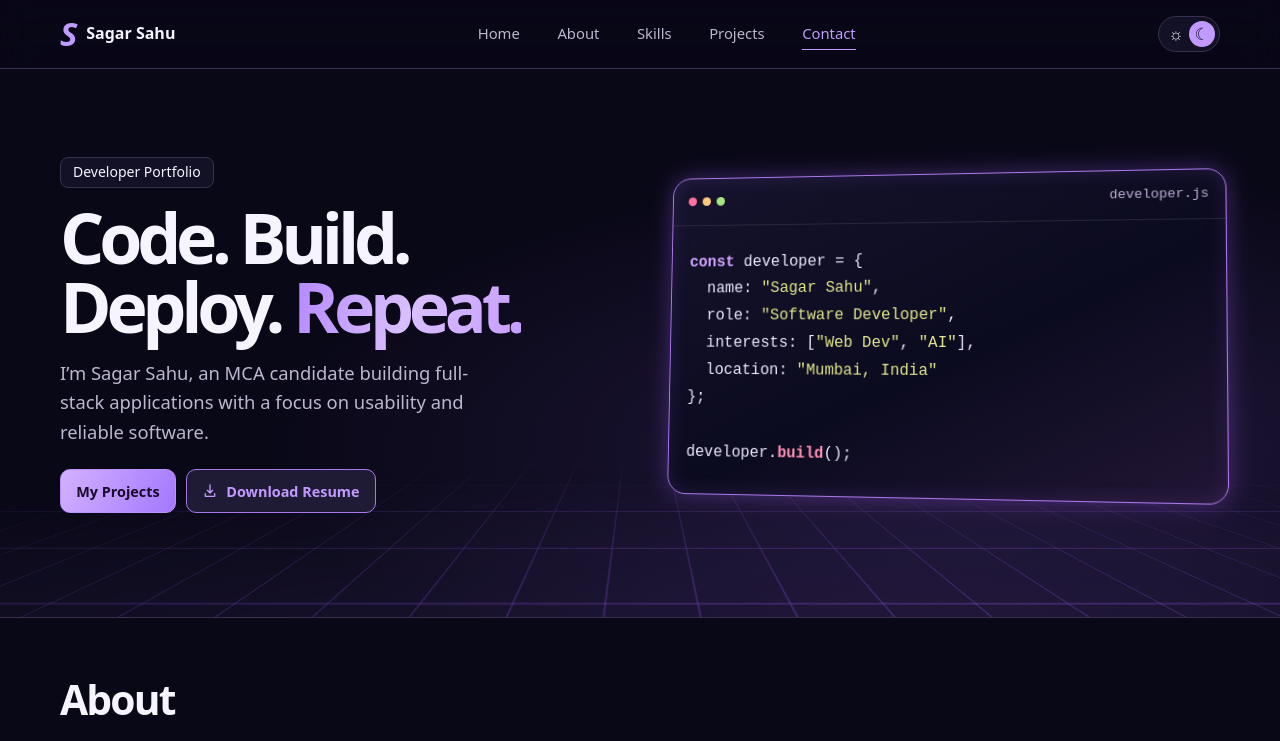
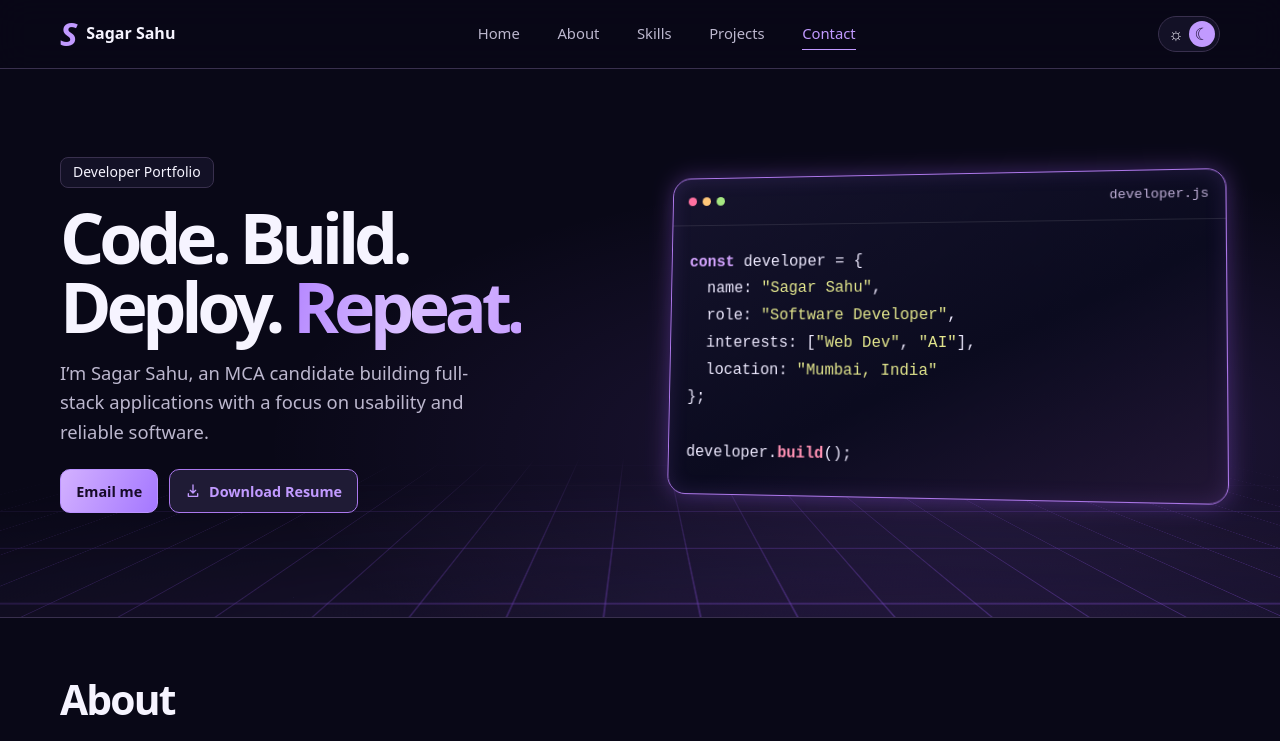
Before and after one commit to Sagar-rolex/sagar-sahu-portfolio, a React (Vite) app: page / in a window 1280 px wide. Shown: the top 741 px of the page. Built offline with nearby package versions, Linux system fonts and the light colour scheme.

Commit message:
Use email CTA in portfolio hero

```diff
--- a/src/Sections.jsx
+++ b/src/Sections.jsx
@@ -1,3 +1,6 @@
+const contactEmail = '24sahusagar@gmail.com';
+const contactLink = `mailto:${contactEmail}`;
+
 function openMessageDraft(event) {
   event.preventDefault();
   const form = event.currentTarget;
@@ -20,7 +23,7 @@ export function Hero() {
           <h1 id="hero-title" className="intro" style={{ "--step": "1" }}>Code. Build.<br />Deploy. <em>Repeat.</em></h1>
           <p className="intro" style={{ "--step": "2" }}>I’m Sagar Sahu, an MCA candidate building full-stack applications with a focus on usability and reliable software.</p>
           <div className="flex flex-wrap items-center actions intro" style={{ "--step": "3" }}>
-            <a className="button primary" href="#projects">My Projects</a>
+            <a className="button primary" href={contactLink}>Email me</a>
             <a className="button resume-download gap-2" href="Sagar_Sahu_Resume.pdf" download="Sagar_Sahu_Resume.pdf">
               <svg className="size-4 shrink-0" viewBox="0 0 24 24" fill="none" stroke="currentColor" strokeWidth="2" strokeLinecap="round" strokeLinejoin="round" aria-hidden="true">
                 <path d="M12 3v12m-4-4 4 4 4-4M5 16v4h14v-4" />
@@ -167,13 +170,13 @@ export function Contact() {
   return (
     <section id="contact" tabIndex={-1} className="wrap section" aria-labelledby="contact-title">
       <div className="card contact" data-reveal>
-        <div><h2 id="contact-title">Get in touch</h2><a className="email" href="mailto:24sahusagar@gmail.com">24sahusagar@gmail.com</a></div>
+        <div><h2 id="contact-title">Get in touch</h2><a className="email" href={contactLink}>{contactEmail}</a></div>
         <div className="flex flex-wrap items-center actions">
           <a className="button" href="https://github.com/Sagar-rolex">GitHub</a>
           <a className="button" href="https://www.linkedin.com/in/sagar-sahu-24112925b/">LinkedIn</a>
         </div>
       </div>
-      <form onSubmit={openMessageDraft} className="card message-form" id="message" action="mailto:24sahusagar@gmail.com" method="post" encType="text/plain" aria-labelledby="message-title">
+      <form onSubmit={openMessageDraft} className="card message-form" id="message" action={contactLink} method="post" encType="text/plain" aria-labelledby="message-title">
         <h2 id="message-title">Send a message</h2>
         <div className="message-fields grid gap-4">
           <label>Name<input name="name" autoComplete="name" maxLength="100" required /></label>
```
